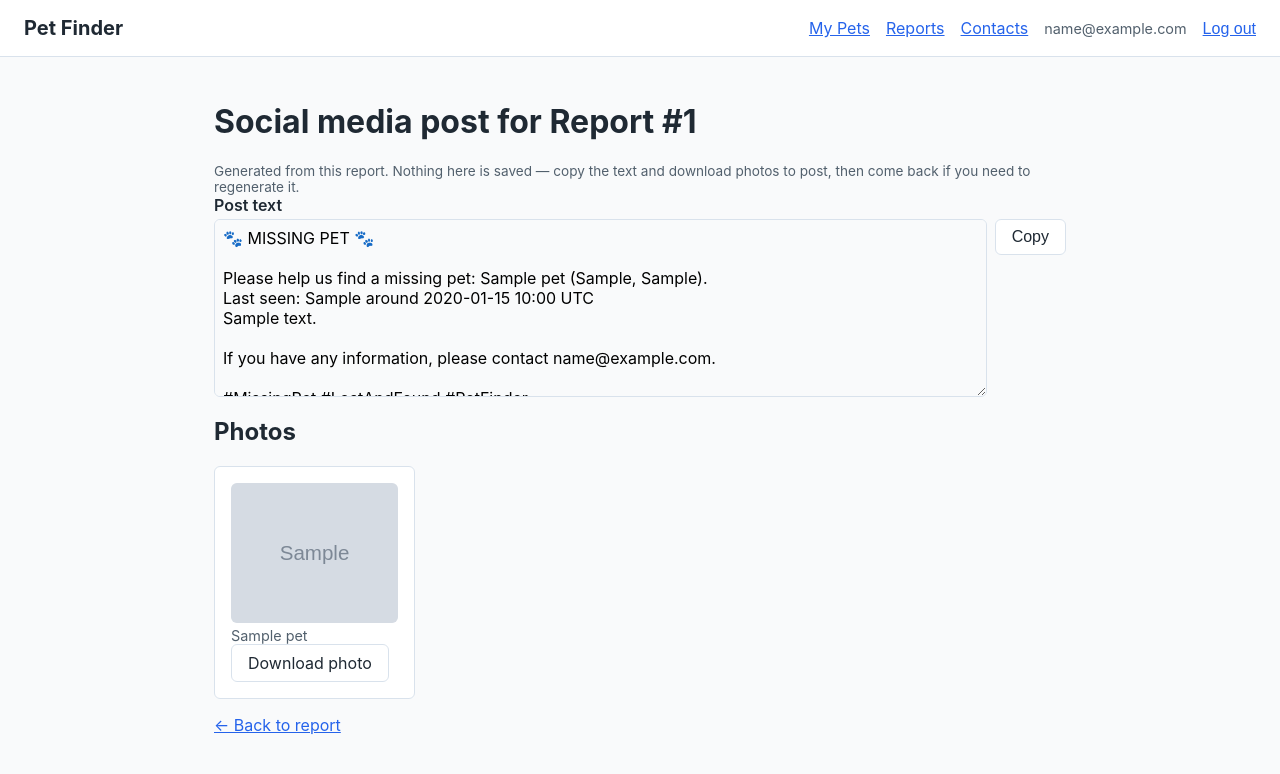
After one commit to ReginaldBell/csce4905-it-capstone, a Flask app: page /reports/1/social-post in a window 1280 px wide. The commit adds this page. Shown: the top 774 px of the page. Run offline with Flask 3, Linux system fonts and the light colour scheme; a user stored in the database is signed in; tables that the repository leaves empty hold one stand-in row (values such as "Sample post"); grey boxes marked "Sample" are stand-in pictures.

Commit message:
feat: generate social post with downloadable photo (Sprint 2, card 8)
- build_social_post(report): a single public post caption (no
  specific recipient, unlike email/phone) — pet description with
  correct singular/plural grammar, last-seen location/time, notes
  if present, reporter's contact email, hashtags
- /reports/<id>/social-post: post text with a Copy button, plus a
  downloadable photo (plain <a download> link, no JS needed for the
  download itself) for every pet on the report that has one; pets
  without a photo are listed in a fallback note instead of silently
  omitted
- "Generate social post" link added next to the existing outputs on
  the report detail page
- Branched directly off main — #3 isn't a dependency here (a public
  post isn't addressed to a contact), only #5, which is merged

Verified live over real HTTP: two-pet report with one pet photographed
and one not — correct plural grammar, correct "and" phrasing, correct
UTC-converted last-seen time, the photographed pet's download link
resolves to the actual file (200, image/jpeg), and the other pet
correctly appears in the no-photo fallback note instead of being
dropped. Single-pet report verified for singular grammar. Cross-user
404 and the empty-pets guard (after deleting both pets) also verified.
Test data cleaned up after.

Co-Authored-By: Claude Sonnet 5 <noreply@anthropic.com>

```diff
--- a/src/outputs.py
+++ b/src/outputs.py
@@ -75,6 +75,36 @@ def build_agency_email(report):
     return subject, "\n".join(lines)
 
 
+def build_social_post(report):
+    """Returns a single public social-media post caption about this
+    report. Unlike the email/phone outputs, this isn't addressed to any
+    particular contact."""
+    is_plural = len(report.pets) != 1
+    noun = "pets" if is_plural else "pet"
+    article = "" if is_plural else "a "
+    heading = "MISSING PETS" if is_plural else "MISSING PET"
+
+    last_seen = f"Last seen: {report.last_seen_location}"
+    if report.last_seen_at:
+        last_seen += f" around {report.last_seen_at.strftime('%Y-%m-%d %H:%M UTC')}"
+
+    lines = [
+        f"\U0001f43e {heading} \U0001f43e",
+        "",
+        f"Please help us find {article}missing {noun}: {_pet_list_text(report)}.",
+        last_seen,
+    ]
+    if report.notes:
+        lines.append(report.notes)
+    lines += [
+        "",
+        f"If you have any information, please contact {current_user.email}.",
+        "",
+        "#MissingPet #LostAndFound #PetFinder",
+    ]
+    return "\n".join(lines)
+
+
 def _require_report_pets_or_redirect(report):
     """Pets can be deleted independently of the report that references
     them (deleting a pet drops its report_pets link, not the report
@@ -133,3 +163,24 @@ def email_preview(report_id, contact_id):
         body=body,
         mailto_url=mailto_url,
     )
+
+
+@outputs_bp.route("/<int:report_id>/social-post", methods=["GET"])
+@login_required
+def social_post_preview(report_id):
+    report = _get_owned_report_or_404(report_id)
+    redirect_response = _require_report_pets_or_redirect(report)
+    if redirect_response:
+        return redirect_response
+
+    post_text = build_social_post(report)
+    pets_with_photos = [pet for pet in report.pets if pet.photo_path]
+    pets_without_photos = [pet for pet in report.pets if not pet.photo_path]
+
+    return render_template(
+        "outputs/social_post_preview.html",
+        report=report,
+        post_text=post_text,
+        pets_with_photos=pets_with_photos,
+        pets_without_photos=pets_without_photos,
+    )
--- /dev/null
+++ b/src/templates/outputs/social_post_preview.html
@@ -0,0 +1,47 @@
+{% extends "base.html" %}
+{% block title %}Social Post — Pet Finder{% endblock %}
+{% block content %}
+<h1>Social media post for Report #{{ report.id }}</h1>
+<p class="hint">Generated from this report. Nothing here is saved — copy the text and download photos to post, then come back if you need to regenerate it.</p>
+
+<div class="form-group">
+  <label for="social-post">Post text</label>
+  <div class="copy-row">
+    <textarea id="social-post" rows="8" readonly>{{ post_text }}</textarea>
+    <button type="button" class="btn btn-secondary" data-copy-target="social-post">Copy</button>
+  </div>
+</div>
+
+<h2>Photos</h2>
+{% if pets_with_photos %}
+<div class="pet-grid">
+  {% for pet in pets_with_photos %}
+  <article class="pet-card">
+    <img class="pet-photo" src="{{ url_for('static', filename=pet.photo_path) }}" alt="Photo of {{ pet.name }}">
+    <p class="pet-meta">{{ pet.name }}</p>
+    <a class="btn btn-secondary" href="{{ url_for('static', filename=pet.photo_path) }}" download>Download photo</a>
+  </article>
+  {% endfor %}
+</div>
+{% endif %}
+{% if pets_without_photos %}
+<p class="hint">No photo on file for: {{ pets_without_photos | map(attribute='name') | join(', ') }}.</p>
+{% endif %}
+
+<p><a href="{{ url_for('reports.view_report', report_id=report.id) }}">&larr; Back to report</a></p>
+{% endblock %}
+
+{% block scripts %}
+<script>
+  document.querySelectorAll('[data-copy-target]').forEach(function (button) {
+    button.addEventListener('click', function () {
+      var field = document.getElementById(button.getAttribute('data-copy-target'));
+      navigator.clipboard.writeText(field.value).then(function () {
+        var original = button.textContent;
+        button.textContent = 'Copied!';
+        setTimeout(function () { button.textContent = original; }, 1500);
+      });
+    });
+  });
+</script>
+{% endblock %}
--- a/src/templates/reports/detail.html
+++ b/src/templates/reports/detail.html
@@ -45,7 +45,10 @@
 </ul>
 
 <h2>Outputs</h2>
-<p><a class="btn btn-secondary" href="{{ url_for('outputs.pick_email_contact', report_id=report.id) }}">Email an agency</a></p>
+<p>
+  <a class="btn btn-secondary" href="{{ url_for('outputs.pick_email_contact', report_id=report.id) }}">Email an agency</a>
+  <a class="btn btn-secondary" href="{{ url_for('outputs.social_post_preview', report_id=report.id) }}">Generate social post</a>
+</p>
 
 <p><a href="{{ url_for('reports.list_reports') }}">&larr; Back to reports</a></p>
 {% endblock %}
```
